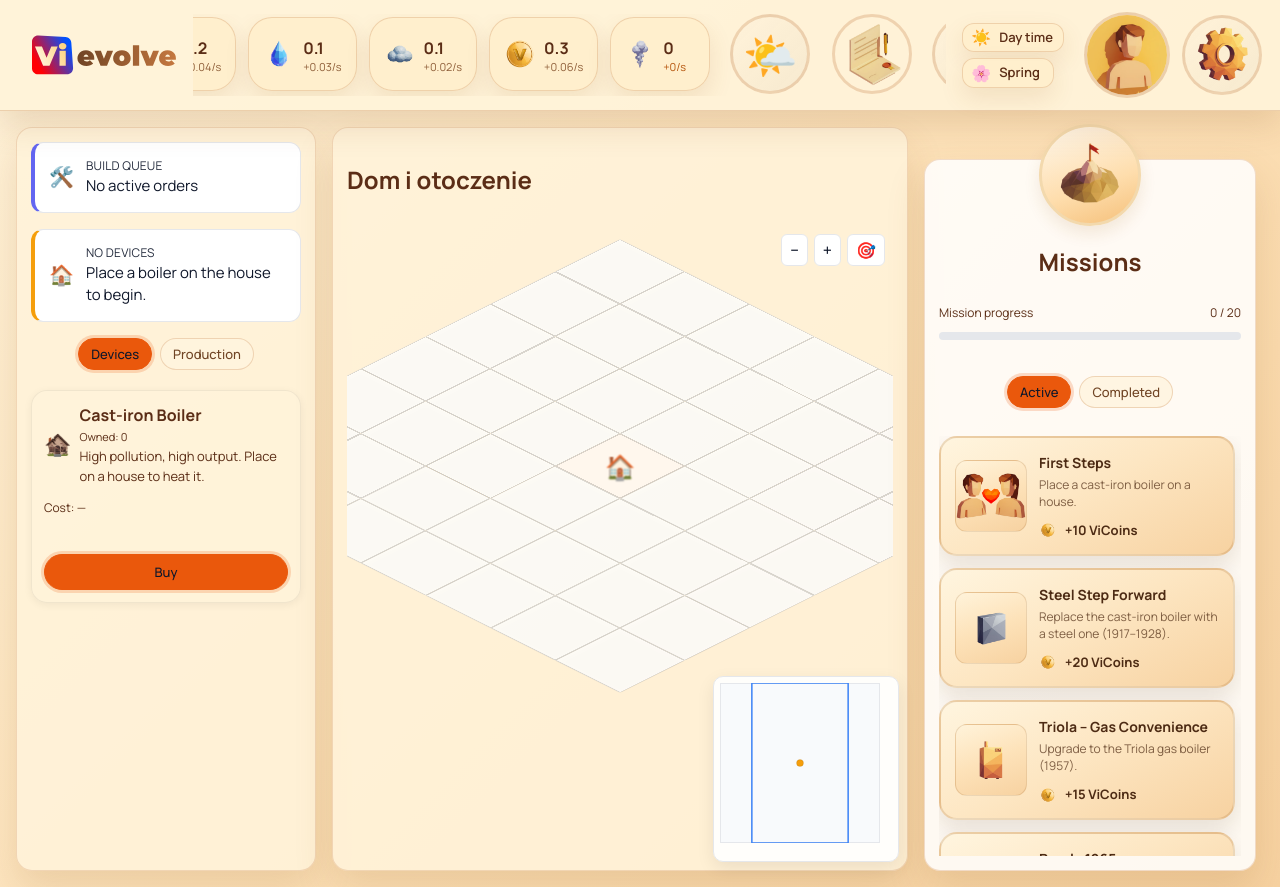
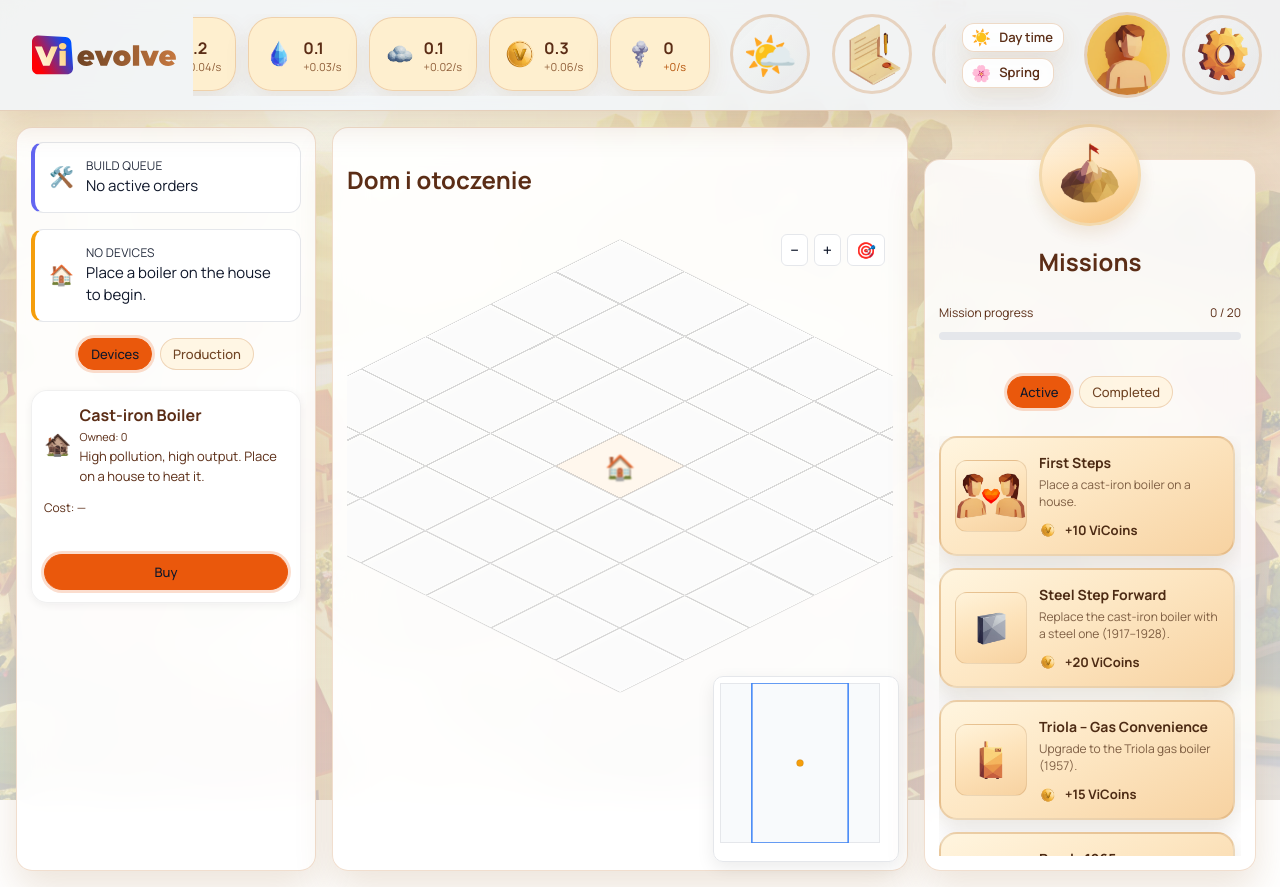
Before and after one commit to reprezentant/viessmann-game, a React (Vite) app: page / in a window 1280 px wide. Built offline with nearby package versions, Linux system fonts and the light colour scheme.

Commit message:
feat(ui): add day/night background images with glassmorphism effect

```diff
--- a/src/ViessmannGame.tsx
+++ b/src/ViessmannGame.tsx
@@ -29,6 +29,8 @@ import smogDM from './assets/ui/Smog_DM.png';
 import ecoLM from './assets/ui/Eco_LM.png';
 import ecoDM from './assets/ui/Eco_DM.png';
 import logo from './assets/ui/Logo.svg';
+import dayBg from './assets/ui/day_bg.jpg';
+import nightBg from './assets/ui/night_bg.jpg';
 // --- Typy bazowe ---
 type ResKey = "sun" | "water" | "wind" | "coins";
 // Urządzenia – klucze (z rozszerzoną sekwencją upgrade'ów na domu)
@@ -1783,7 +1785,11 @@ export default function ViessmannGame() {
     justifyContent: "space-between",
     gap: 16,
     borderBottom: `1px solid ${theme.headerBorder}`,
-    background: theme.headerBg,
+    background: isDay
+      ? 'rgba(241, 245, 249, 0.85)'
+      : 'rgba(15, 23, 42, 0.85)',
+    backdropFilter: 'blur(12px)',
+    WebkitBackdropFilter: 'blur(12px)',
     padding: "12px 18px 12px 32px",
     boxShadow: theme.headerShadow,
     zIndex: 200
@@ -1943,7 +1949,11 @@ export default function ViessmannGame() {
   }, [weatherEvent, pushLog, t]);
   const card: React.CSSProperties = {
     borderRadius: 16,
-    background: theme.cardBg,
+    background: isDay
+      ? 'rgba(255, 255, 255, 0.92)'
+      : 'rgba(15, 23, 42, 0.92)',
+    backdropFilter: 'blur(16px)',
+    WebkitBackdropFilter: 'blur(16px)',
     padding: 14,
     border: `1px solid ${theme.cardBorder}`,
     boxShadow: theme.cardShadow,
@@ -1965,7 +1975,11 @@ export default function ViessmannGame() {
     alignItems: 'center',
     gap: 8,
     borderRadius: 12,
-    background: theme.pillBg,
+    background: isDay
+      ? 'rgba(255, 255, 255, 0.9)'
+      : 'rgba(30, 41, 59, 0.9)',
+    backdropFilter: 'blur(8px)',
+    WebkitBackdropFilter: 'blur(8px)',
     padding: '4px 10px',
     paddingLeft: 8,
     minWidth: 72,
@@ -2025,7 +2039,37 @@ export default function ViessmannGame() {
 
   // Render
   return (
-  <div className="font-sans" style={{ minHeight: "100vh", width: "100vw", maxWidth: "100vw", boxSizing: "border-box", overflowX: "hidden", background: theme.bodyBg, color: theme.bodyText }}>
+  <div className="font-sans" style={{
+    minHeight: "100vh",
+    width: "100vw",
+    maxWidth: "100vw",
+    boxSizing: "border-box",
+    overflowX: "hidden",
+    position: "relative",
+    color: theme.bodyText
+  }}>
+    {/* Background image layer */}
+    <div style={{
+      position: "fixed",
+      inset: 0,
+      backgroundImage: `url(${isDay ? dayBg : nightBg})`,
+      backgroundSize: "cover",
+      backgroundPosition: "center",
+      backgroundRepeat: "no-repeat",
+      opacity: 0.5,
+      zIndex: -2,
+      transition: "opacity 0.8s ease-in-out"
+    }} />
+    {/* Gradient overlay for better readability */}
+    <div style={{
+      position: "fixed",
+      inset: 0,
+      background: isDay
+        ? "linear-gradient(to bottom, rgba(241,245,249,0.3) 0%, rgba(241,245,249,0.6) 100%)"
+        : "linear-gradient(to bottom, rgba(15,23,42,0.4) 0%, rgba(15,23,42,0.7) 100%)",
+      zIndex: -1,
+      transition: "background 0.8s ease-in-out"
+    }} />
     <input ref={importInputRef} type="file" accept="application/json" style={{ display: 'none' }} onChange={onImportFileChange} />
       {/* Toast stack */}
       {toasts.length > 0 && (
```
